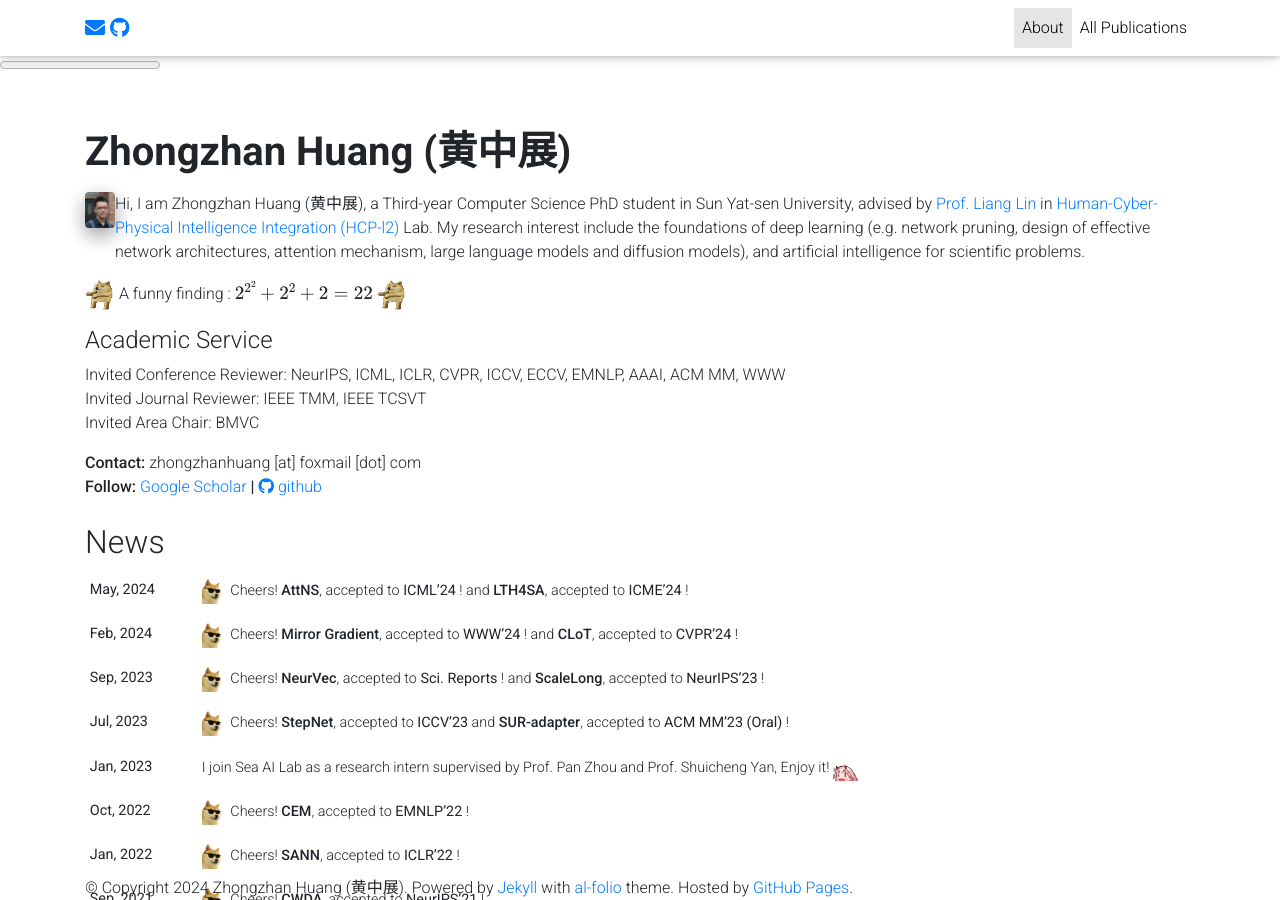
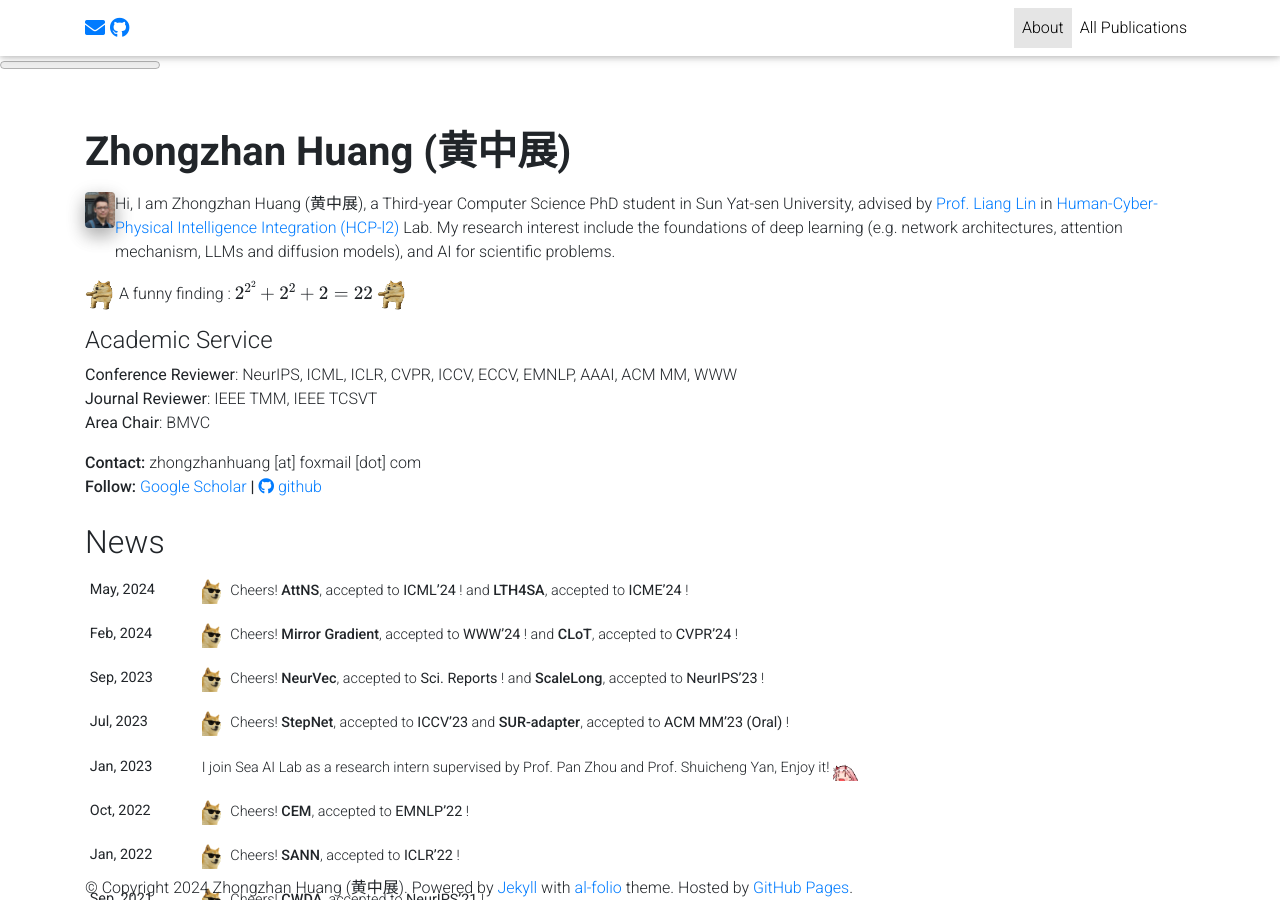
Before and after one commit to dedekinds/dedekinds.github.io, a Jekyll site: the page built from _pages/about.md, in a window 1280 px wide and 900 px high. Built offline with Jekyll 4.4.1, drawn with Linux system fonts in a browser that asks for light colours; nearby versions of some CDN libraries; full-size pictures stand in for the smaller copies a plugin makes; library files that are not in the unit come from our copies; comment, search, counter and statistics services are not loaded; a style sheet for code colours, icons or effects is not loaded.

Commit message:
Update about.md

```diff
--- a/_pages/about.md
+++ b/_pages/about.md
@@ -25,7 +25,7 @@ Hi, I am Zhongzhan Huang (黄中展), a Third-year Computer Science PhD student
 in
 <a href="https://www.sysuhcp.com" target="_blank">Human-Cyber-Physical Intelligence Integration (HCP-l2)</a>
 Lab.
-My research interest include the foundations of deep learning (e.g. network pruning, design of effective network architectures, attention mechanism, large language models and diffusion models), and artificial intelligence for scientific problems.
+My research interest include the foundations of deep learning (e.g. network architectures, attention mechanism, LLMs and diffusion models), and AI for scientific problems.
 <br>
 
 <!-- $$🚀 = \int_{🌔}^🌒 💪 d⌛$$ -->
@@ -43,6 +43,6 @@ My research interest include the foundations of deep learning (e.g. network prun
 <!-- See my full resume here. -->
 
   <h4>Academic Service</h4>
-  Invited Conference Reviewer: NeurIPS, ICML, ICLR, CVPR, ICCV, ECCV, EMNLP, AAAI, ACM MM, WWW<br/>
-  Invited Journal Reviewer: IEEE TMM, IEEE TCSVT<br/>
-  Invited Area Chair: BMVC
+  <b>Conference Reviewer</b>: NeurIPS, ICML, ICLR, CVPR, ICCV, ECCV, EMNLP, AAAI, ACM MM, WWW<br/>
+  <b>Journal Reviewer</b>: IEEE TMM, IEEE TCSVT<br/>
+  <b>Area Chair</b>: BMVC
```
